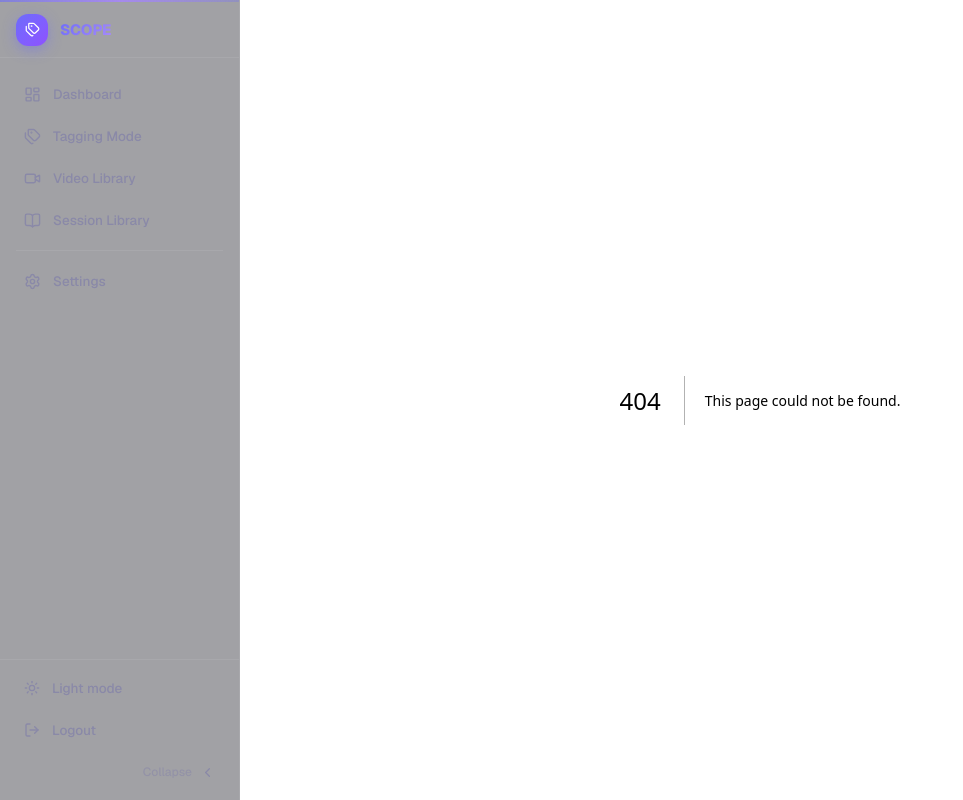
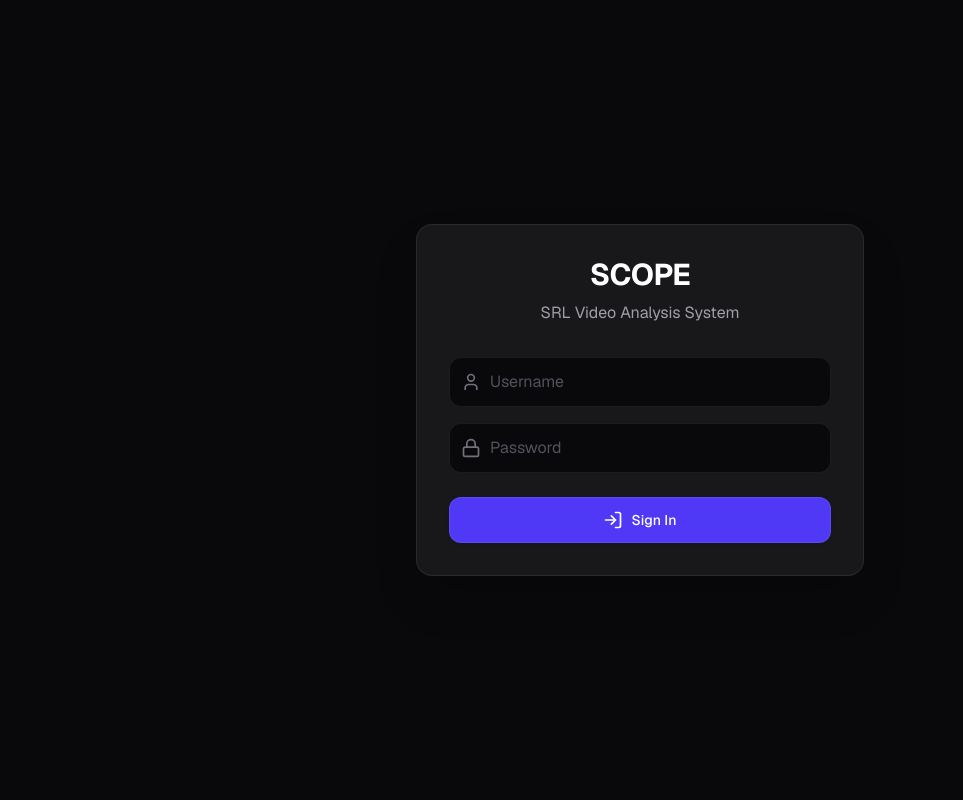
Before and after one commit to MayuChamp/srl_tagging, a Next.js app in the folder scope-system/: page /login in a window 1280 px wide. Before the commit this address had no page. Shown: the whole page, without its empty margins (0-963 px from the left). Built offline with nearby package versions, Linux system fonts and the light colour scheme.

Commit message:
Update settings UI from Claude to Gemini

```diff
--- /dev/null
+++ b/scope-system/src/app/api/login/route.ts
@@ -0,0 +1,36 @@
+import { NextRequest, NextResponse } from "next/server";
+
+export async function POST(request: NextRequest) {
+  try {
+    const { username, password } = await request.json();
+
+    const expectedPassword = process.env.LAB1_PASSWORD;
+
+    if (!expectedPassword) {
+      console.error("LAB1_PASSWORD environment variable is missing!");
+      return NextResponse.json({ error: "Server misconfiguration" }, { status: 500 });
+    }
+
+    if (username === "lab1" && password === expectedPassword) {
+      const response = NextResponse.json({ success: true });
+
+      // Set secure HTTP-only cookie
+      response.cookies.set({
+        name: "scope-auth-token",
+        value: "authenticated",
+        httpOnly: true,
+        secure: process.env.NODE_ENV === "production",
+        sameSite: "lax",
+        path: "/",
+        // Expire in 30 days
+        maxAge: 60 * 60 * 24 * 30,
+      });
+
+      return response;
+    }
+
+    return NextResponse.json({ error: "Invalid credentials" }, { status: 401 });
+  } catch (err) {
+    return NextResponse.json({ error: "Invalid request" }, { status: 400 });
+  }
+}
--- /dev/null
+++ b/scope-system/src/app/api/logout/route.ts
@@ -0,0 +1,16 @@
+import { NextResponse } from "next/server";
+
+export async function POST() {
+  const response = NextResponse.json({ success: true });
+
+  // Clear the cookie by setting it to expire in the past
+  response.cookies.set({
+    name: "scope-auth-token",
+    value: "",
+    httpOnly: true,
+    expires: new Date(0),
+    path: "/",
+  });
+
+  return response;
+}
--- /dev/null
+++ b/scope-system/src/app/login/page.tsx
@@ -0,0 +1,101 @@
+"use client";
+
+import { useState } from "react";
+import { useRouter } from "next/navigation";
+import { Lock, User, LogIn, Loader2 } from "lucide-react";
+
+export default function LoginPage() {
+  const [username, setUsername] = useState("");
+  const [password, setPassword] = useState("");
+  const [error, setError] = useState("");
+  const [loading, setLoading] = useState(false);
+  const router = useRouter();
+
+  const handleSubmit = async (e: React.FormEvent) => {
+    e.preventDefault();
+    setError("");
+    setLoading(true);
+
+    try {
+      const res = await fetch("/api/login", {
+        method: "POST",
+        headers: { "Content-Type": "application/json" },
+        body: JSON.stringify({ username, password }),
+      });
+
+      if (res.ok) {
+        // Force hard reload so middleware allows us through and layout re-mounts
+        window.location.href = "/";
+      } else {
+        const data = await res.json();
+        setError(data.error || "Login failed");
+      }
+    } catch (err) {
+      setError("An unexpected error occurred");
+    } finally {
+      setLoading(false);
+    }
+  };
+
+  return (
+    <div className="w-full max-w-md p-8 space-y-8 bg-zinc-900 border border-zinc-800 rounded-2xl shadow-2xl">
+      <div className="text-center">
+        <h1 className="text-3xl font-bold tracking-tight text-white mb-2">SCOPE</h1>
+        <p className="text-zinc-400">SRL Video Analysis System</p>
+      </div>
+
+      <form onSubmit={handleSubmit} className="space-y-6 mt-8">
+        {error && (
+          <div className="p-3 text-sm text-red-400 bg-red-950/50 border border-red-900 rounded-lg text-center">
+            {error}
+          </div>
+        )}
+
+        <div className="space-y-4">
+          <div className="relative">
+            <div className="absolute inset-y-0 left-0 pl-3 flex items-center pointer-events-none">
+              <User className="h-5 w-5 text-zinc-500" />
+            </div>
+            <input
+              type="text"
+              placeholder="Username"
+              value={username}
+              onChange={(e) => setUsername(e.target.value)}
+              className="w-full pl-10 pr-4 py-3 bg-zinc-950 border border-zinc-800 rounded-xl focus:ring-2 focus:ring-indigo-500 focus:border-indigo-500 outline-none transition-all text-white placeholder:text-zinc-600"
+              required
+            />
+          </div>
+
+          <div className="relative">
+            <div className="absolute inset-y-0 left-0 pl-3 flex items-center pointer-events-none">
+              <Lock className="h-5 w-5 text-zinc-500" />
+            </div>
+            <input
+              type="password"
+              placeholder="Password"
+              value={password}
+              onChange={(e) => setPassword(e.target.value)}
+              className="w-full pl-10 pr-4 py-3 bg-zinc-950 border border-zinc-800 rounded-xl focus:ring-2 focus:ring-indigo-500 focus:border-indigo-500 outline-none transition-all text-white placeholder:text-zinc-600"
+              required
+            />
+          </div>
+        </div>
+
+        <button
+          type="submit"
+          disabled={loading}
+          className="w-full flex items-center justify-center py-3 px-4 border border-transparent rounded-xl shadow-sm text-sm font-medium text-white bg-indigo-600 hover:bg-indigo-700 focus:outline-none focus:ring-2 focus:ring-offset-2 focus:ring-indigo-500 focus:ring-offset-zinc-900 disabled:opacity-50 disabled:cursor-not-allowed transition-colors"
+        >
+          {loading ? (
+            <Loader2 className="h-5 w-5 animate-spin" />
+          ) : (
+            <>
+              <LogIn className="h-5 w-5 mr-2" />
+              Sign In
+            </>
+          )}
+        </button>
+      </form>
+    </div>
+  );
+}
--- a/scope-system/src/app/settings/page.tsx
+++ b/scope-system/src/app/settings/page.tsx
@@ -15,7 +15,7 @@ export default function SettingsPage() {
   const [activeSection, setActiveSection] = useState("profile");
   const [saved, setSaved] = useState(false);
   const [profile, setProfile] = useState({ name: "Researcher", email: "", institution: "", role: "researcher" });
-  const [aiSettings, setAiSettings] = useState({ model: "claude-sonnet-4-6", confidenceThreshold: 0.66, autoTag: true, multimodal: true, language: "he" });
+  const [aiSettings, setAiSettings] = useState({ model: "gemini-1-5-pro", confidenceThreshold: 0.66, autoTag: true, multimodal: true, language: "he" });
   const [notifications, setNotifications] = useState({ onProcessingComplete: true, onTagAdded: false, emailSummary: false });
 
   const handleSave = () => {
@@ -90,11 +90,10 @@ export default function SettingsPage() {
 
             {activeSection === "ai" && (
               <>
-                <Field label="Claude Model">
+                <Field label="Gemini Model">
                   <Select value={aiSettings.model} onChange={v => setAiSettings({ ...aiSettings, model: v })}>
-                    <option value="claude-sonnet-4-6">Claude Sonnet 4.6 — Recommended</option>
-                    <option value="claude-opus-4-7">Claude Opus 4.7 — Most Capable</option>
-                    <option value="claude-haiku-4-5-20251001">Claude Haiku 4.5 — Fastest</option>
+                    <option value="gemini-1-5-pro">Gemini 1.5 Pro — Recommended</option>
+                    <option value="gemini-1-5-flash">Gemini 1.5 Flash — Fastest</option>
                   </Select>
                 </Field>
                 <Field label="Confidence Threshold" description="Tags below this threshold are flagged for review.">
--- a/scope-system/src/components/layout/LayoutClient.tsx
+++ b/scope-system/src/components/layout/LayoutClient.tsx
@@ -1,6 +1,7 @@
 "use client";
 
 import { useState, useEffect } from "react";
+import { usePathname } from "next/navigation";
 import { Sidebar } from "./Sidebar";
 
 interface Props {
@@ -47,6 +48,17 @@ export function LayoutClient({ children }: Props) {
     setTheme((t) => (t === "dark" ? "light" : "dark"));
   };
 
+  const pathname = usePathname();
+  const isLoginPage = pathname === "/login";
+
+  if (isLoginPage) {
+    return (
+      <main className="flex-1 w-full min-h-screen bg-zinc-950 flex flex-col items-center justify-center">
+        {children}
+      </main>
+    );
+  }
+
   return (
     <>
       <Sidebar
--- a/scope-system/src/components/layout/Sidebar.tsx
+++ b/scope-system/src/components/layout/Sidebar.tsx
@@ -217,6 +217,36 @@ export function Sidebar({ isCollapsed, onToggle, onThemeToggle, theme }: Sidebar
             : <ChevronLeft size={15} className="shrink-0" />
           }
         </button>
+
+        {/* Rights / Footer Info */}
+        <div className="pt-2 mt-1 border-t border-border/30">
+          <AnimatePresence mode="wait">
+            {!isCollapsed ? (
+              <motion.div
+                key="expanded-copyright"
+                initial={{ opacity: 0, y: 4 }}
+                animate={{ opacity: 1, y: 0 }}
+                exit={{ opacity: 0, y: 4 }}
+                transition={{ duration: 0.15 }}
+                className="text-[10px] text-muted-foreground/40 text-center font-medium leading-relaxed select-none px-1"
+              >
+                Yeara dany, Bar Ilan University 2026
+              </motion.div>
+            ) : (
+              <motion.div
+                key="collapsed-copyright"
+                initial={{ opacity: 0 }}
+                animate={{ opacity: 0.4 }}
+                exit={{ opacity: 0 }}
+                transition={{ duration: 0.15 }}
+                className="text-[9px] text-muted-foreground/30 text-center font-bold select-none cursor-help"
+                title="Yeara dany, Bar Ilan University 2026"
+              >
+                © 2026
+              </motion.div>
+            )}
+          </AnimatePresence>
+        </div>
       </div>
     </motion.aside>
   );
--- /dev/null
+++ b/scope-system/src/middleware.ts
@@ -0,0 +1,29 @@
+import { NextResponse } from 'next/server';
+import type { NextRequest } from 'next/server';
+
+export function middleware(request: NextRequest) {
+  // Public routes that don't require authentication
+  const isAuthRoute = request.nextUrl.pathname === '/login' || request.nextUrl.pathname.startsWith('/api/login');
+
+  // Check for the secure authentication cookie
+  const authToken = request.cookies.get('scope-auth-token')?.value;
+
+  if (!authToken && !isAuthRoute) {
+    // Redirect unauthenticated users to the login page
+    return NextResponse.redirect(new URL('/login', request.url));
+  }
+
+  if (authToken && isAuthRoute && request.nextUrl.pathname === '/login') {
+    // If already logged in, don't let them sit on the login page
+    return NextResponse.redirect(new URL('/', request.url));
+  }
+
+  return NextResponse.next();
+}
+
+export const config = {
+  // Apply middleware to all routes except Next.js internals, static files, and the background analyze API
+  matcher: [
+    '/((?!_next/static|_next/image|favicon.ico|api/analyze).*)',
+  ],
+};
```
